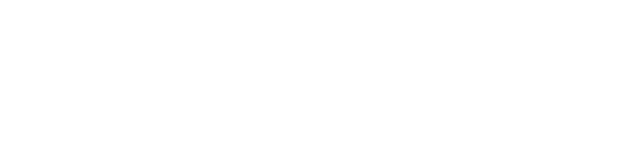
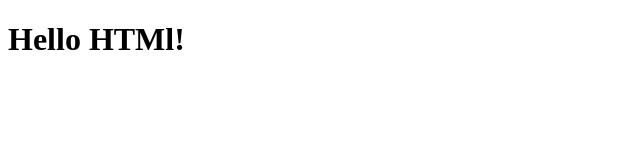
Before and after one commit to Jc-Leon/relearn, a plain HTML site: page html-skeleton 2/index.html in a window 1280 px wide. Shown: the whole page, without its empty margins (0-640 px from the left). Drawn offline with Linux system fonts and the light colour scheme.

Commit message:
completed

```diff
--- a/html-skeleton 2/index.html
+++ b/html-skeleton 2/index.html
@@ -7,6 +7,6 @@
   <title>Document</title>
 </head>
 <body>
-
+  <h1>Hello HTMl!</h1>
 </body>
 </html>
```
